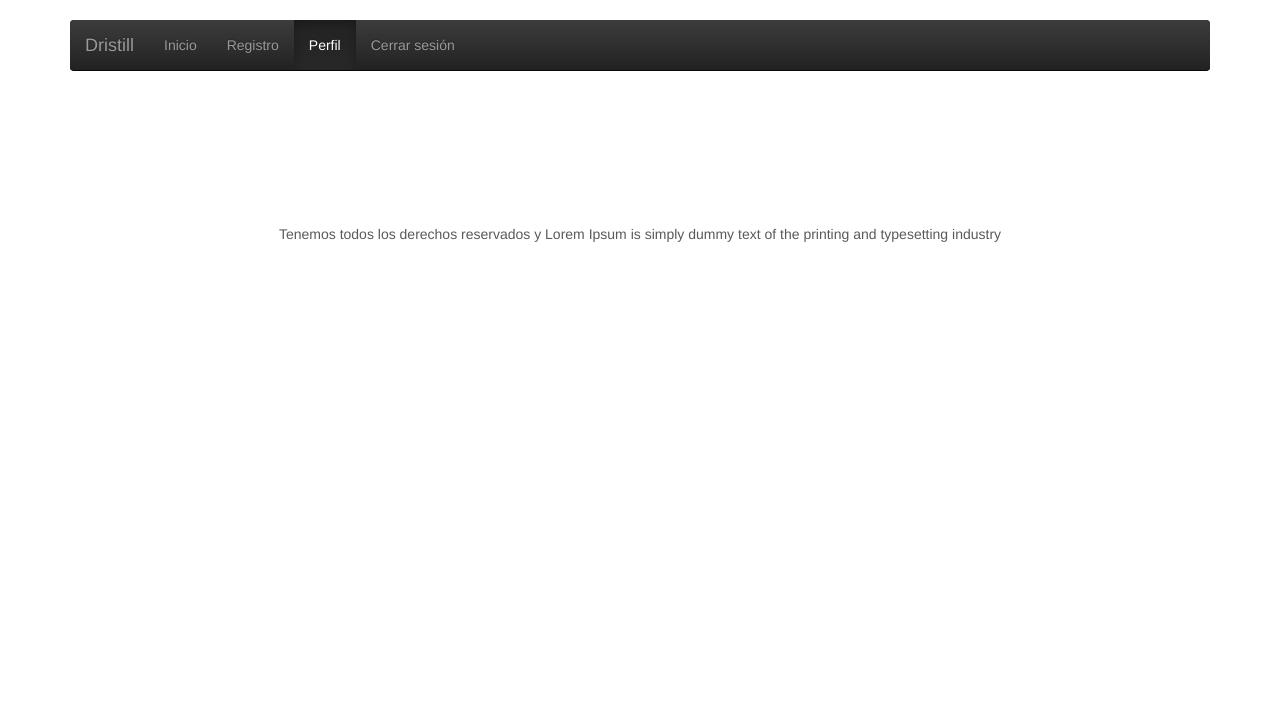
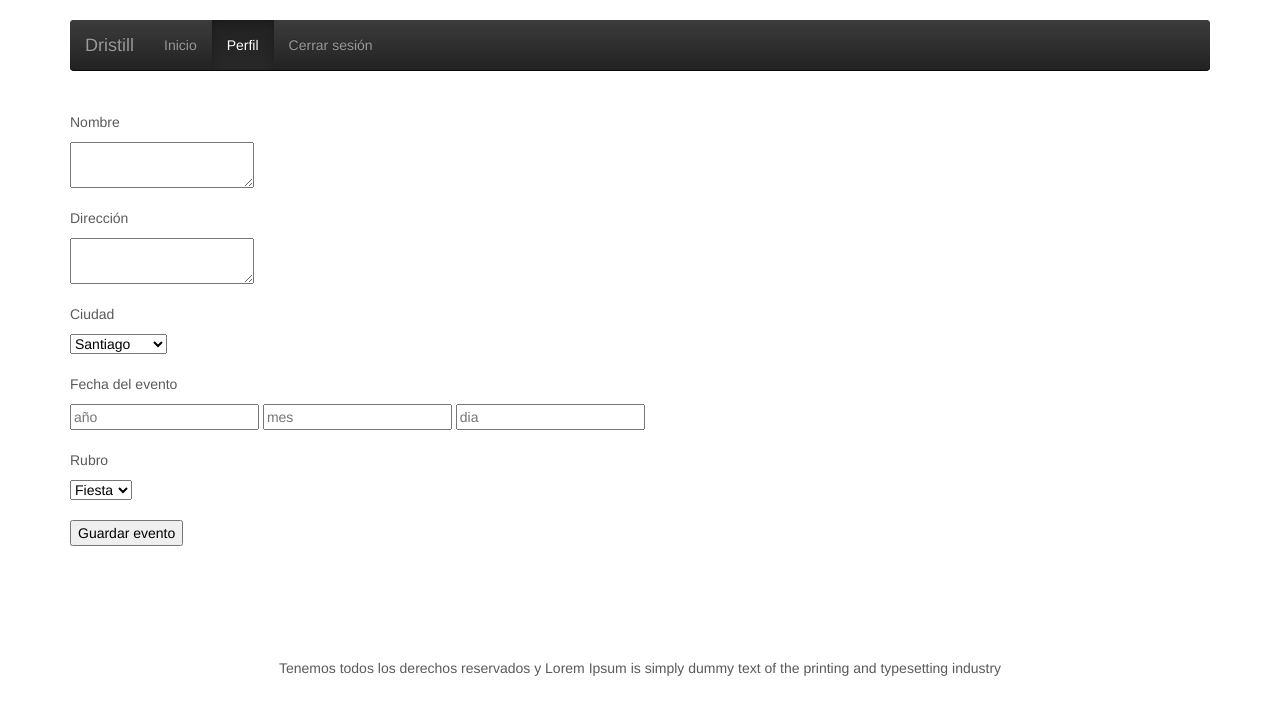
Before and after one commit to josuemeza/dristill, a PHP site: page /views/perfil.php in a window 1280 px wide. Shown: the top 715 px of the page. Run offline with PHP 8.4, Linux system fonts and the light colour scheme.

Commit message:
Formulario perfil v2

```diff
--- a/views/perfil.php
+++ b/views/perfil.php
@@ -5,13 +5,42 @@
 	$nav_active = "perfil";
 	/*session_start();
 	if (!$_SESSION['loguser']) echo '<script type="text/javascript">window.location="'. $root . 'views/perfil.php"</script>';
-	else*/ $nav_elements = array("inicio", "registro", "perfil", "logout");
+	else*/ $nav_elements = array("inicio", /*"registro",*/ "perfil", "logout");
 	include($root.'app/events.php');
 	include($root.'assets/html/header.php');
 ?>
 
-<div class="container no-slider">
+<div class="container no-slider" id="casilla">
+	<form id="nuevo-evento" method="post" action="# ">
+		<p>Nombre</p>
+		<textarea id="nombre_evento" maxlenght="10" onBlur="limita(10)" ></textarea></br></br>
 
+		<p>Dirección</p>
+		<textarea id="direccion" maxlenght="100"></textarea></br></br>
+
+		<p>Ciudad</p>
+		<select id="ciudad" name="ciudad">
+			<option value="1" selected>Santiago</option>
+			<option value="2" >Arica</option>
+			<option value="3" >Antofagasta</option>
+			<option value="4" >Concepción</option>
+			<option value="5" >Valparaíso</option>
+		</select></br></br>
+
+		<p>Fecha del evento</p>
+		<input type="text" placeholder="año">
+		<input type="text" placeholder="mes">
+		<input type="text" placeholder="dia"></br></br>
+
+		<p>Rubro</p>
+		<select id="rubro" name="oprubro">
+			<option value="1" selected>Fiesta</option>
+			<option value="2">Paseo</option>
+			<option value="3">Otro</option>
+		</select></br></br>
+		<button>Guardar evento</button>
+	</form>
 </div>
 
+
 <?php include($root.'assets/html/footer.php');?>
```
